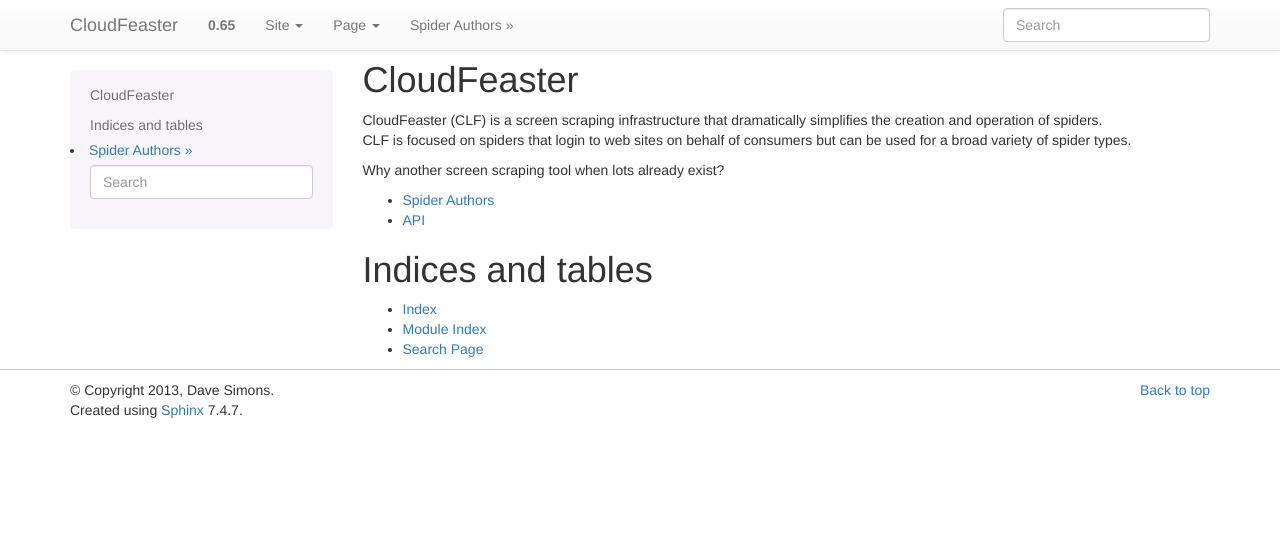
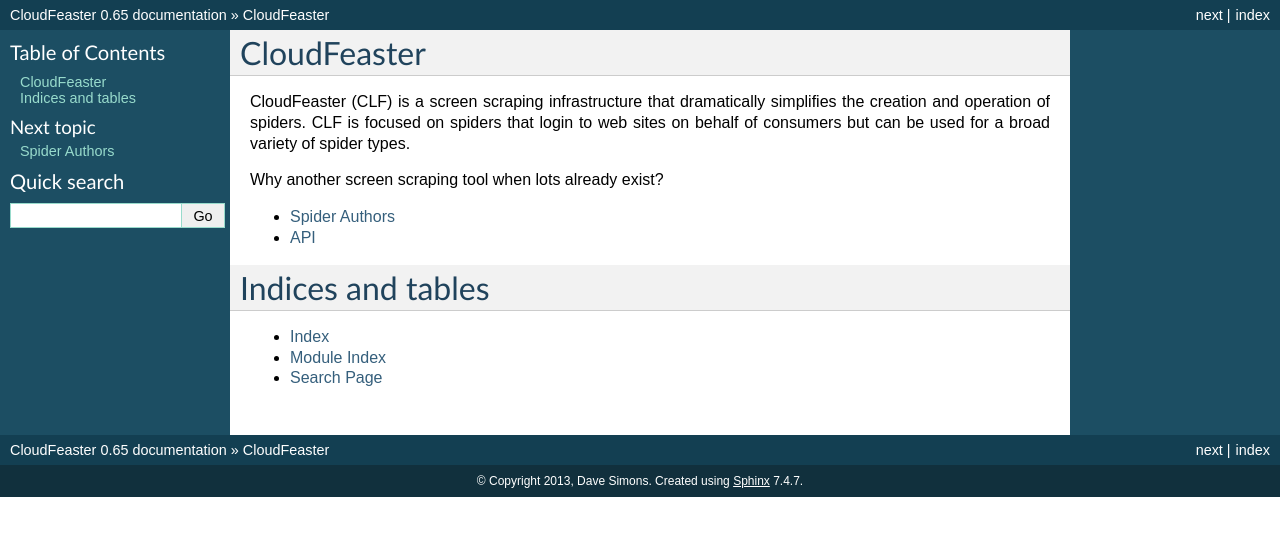
Before and after one commit to simonsdave/cloudfeaster, a Sphinx documentation site: the page built from docs/index.rst, in a window 1280 px wide. Shown: the top 536 px of the page. Built offline with Sphinx 7.4.7, drawn with Linux system fonts in a browser that asks for light colours.

Commit message:
resetting docs to the sphinx default template

```diff
--- a/docs/conf.py
+++ b/docs/conf.py
@@ -14,8 +14,6 @@
 
 import sys
 import os
-
-import sphinx_bootstrap_theme
 
 # If extensions (or modules to document with autodoc) are in another directory,
 # add these directories to sys.path here. If the directory is relative to the
@@ -100,8 +98,7 @@
 
 # The theme to use for HTML and HTML Help pages.  See the documentation for
 # a list of builtin themes.
-html_theme = 'bootstrap'
-html_theme_path = sphinx_bootstrap_theme.get_html_theme_path()
+html_theme = 'default'
 
 # Theme options are theme-specific and customize the look and feel of a theme
 # further.  For a list of options available for each theme, see the
--- a/requirements.txt
+++ b/requirements.txt
@@ -8,5 +8,4 @@
 nose-cov==1.6
 pep8==1.4.5
 Sphinx==1.2b3
-sphinx-bootstrap-theme==0.3.2
 awscli==1.2.6
```
